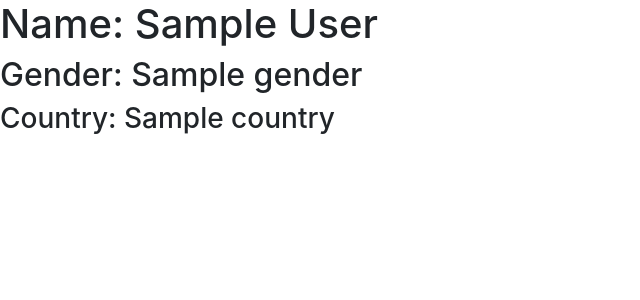
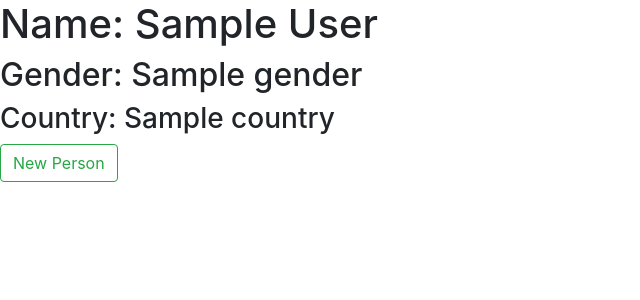
Before and after one commit to iwantm/QAPracticalProject, a Flask app: template service1/templates/index.html in a window 1280 px wide. Shown: the top 300 px of the page, without its empty margins (0-640 px from the left). Run offline with Flask 2, Linux system fonts and the light colour scheme; the template is opened without the code that fills it: most values are stand-ins (such as "Sample title", 1, 10 or a date in 2020).

Commit message:
add button

```diff
--- a/service1/templates/index.html
+++ b/service1/templates/index.html
@@ -12,5 +12,6 @@
     <h1>Name: {{name["first_name"]}} {{name["last_name"]}}</h1>
     <h2>Gender: {{gender}}</h2>
     <h3>Country: {{country}}</h3>
+    <a class="btn btn-outline-success" href="{{url_for('index')}}"> New Person </a>
 </body>
 <a></a>
```
